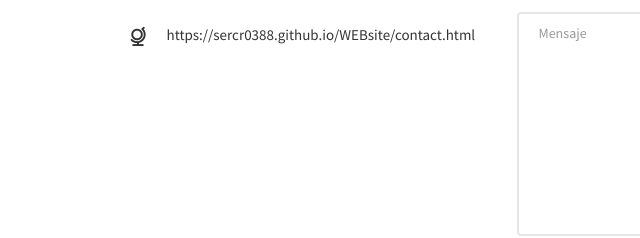
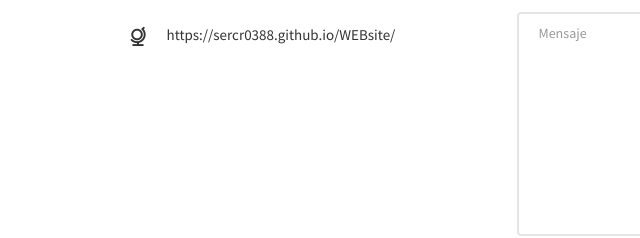
Before and after one commit to sercr0388/WEBsite, a plain HTML site: page contact.html in a window 1280 px wide. Shown: the part 1098-1336 px from the top of the page, 41-681 px from the left. Drawn offline with Linux system fonts and the light colour scheme; some packages are replaced by stand-ins of ours; no server answers; files whose address does not match are found by name.

Commit message:
Update contact.html

```diff
--- a/contact.html
+++ b/contact.html
@@ -153,7 +153,7 @@
 							<li class="address"> Costa Rica, Cartago <br> Instituto Tecnológico de Costa Rica <br> Campus Tecnológico Central Edificio K1 Oficina 509</li>
 							<li class="phone"><a href="tel://25502725">+ 506 25502725</a></li>
 							<li class="email"><a href="sarriola@tec.ac.cr">sarriola@tec.ac.cr</a></li>
-							<li class="url"><a href="https://sercr0388.github.io/WEBsite/">https://sercr0388.github.io/WEBsite/contact.html</a></li>
+							<li class="url"><a href="https://sercr0388.github.io/WEBsite/">https://sercr0388.github.io/WEBsite/</a></li>
 						</ul>
 					</div>
 
```
